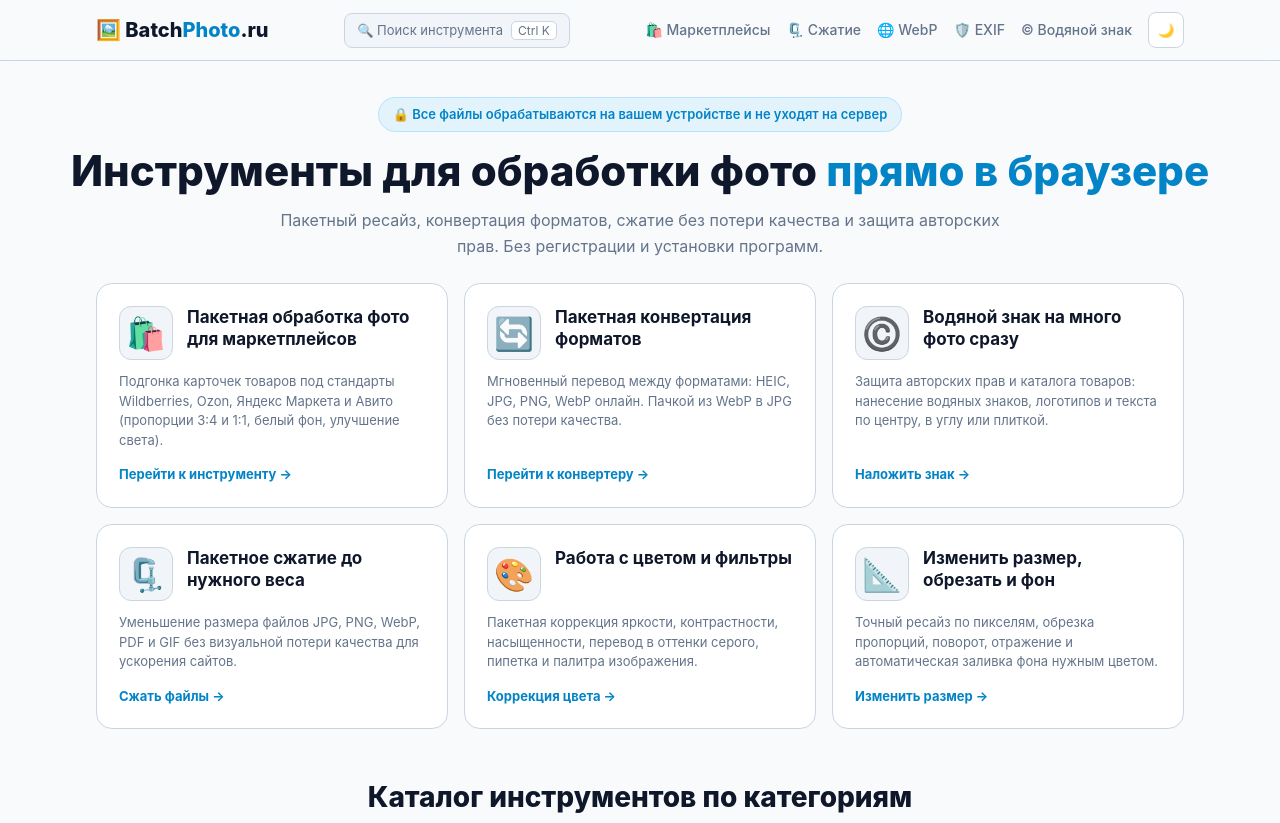
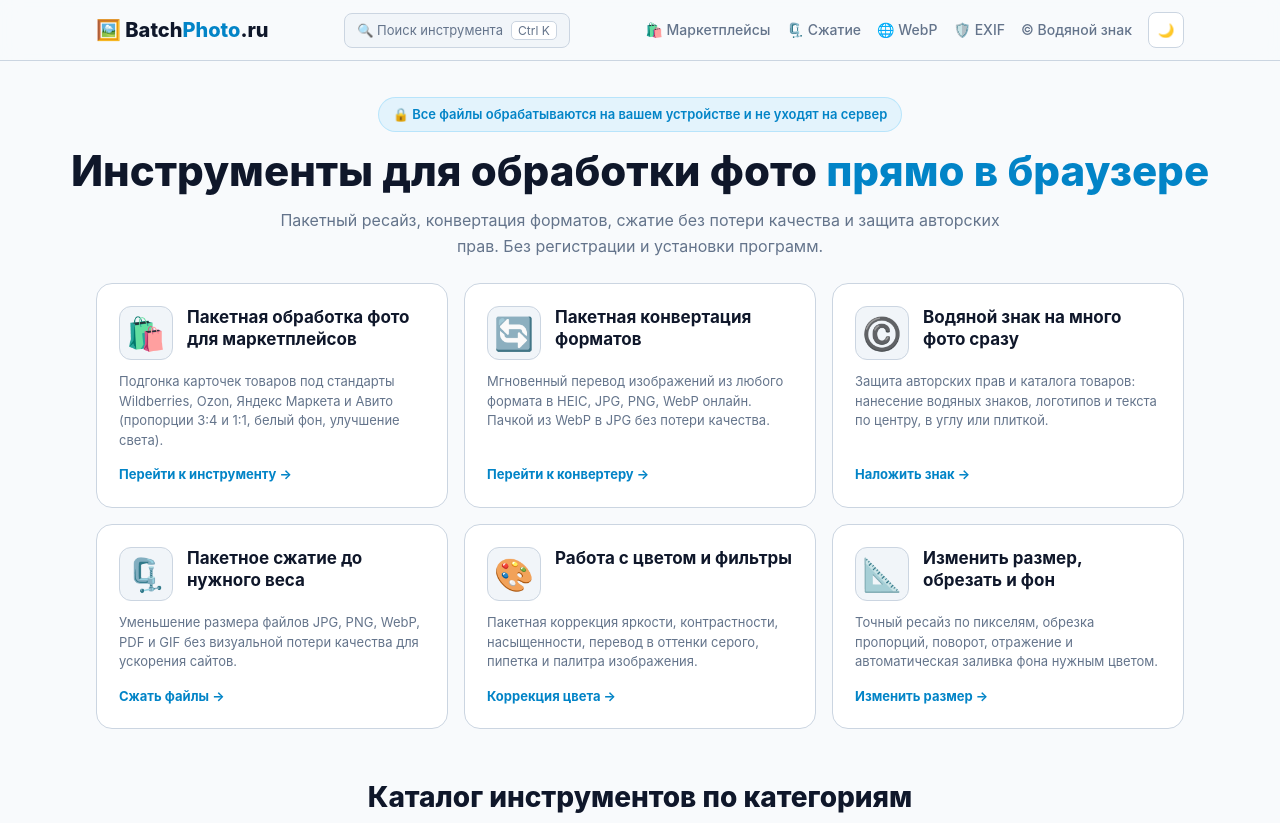
Before and after one commit to sergiustt98745-dev/batchphoto, a plain HTML site: page index.html in a window 1280 px wide. Shown: the top 823 px of the page. Drawn offline with Linux system fonts and the light colour scheme.

Commit message:
Update index.html

```diff
--- a/index.html
+++ b/index.html
@@ -73,7 +73,7 @@
                             <div class="ficon">🔄</div>
                             <h3>Пакетная конвертация форматов</h3>
                         </div>
-                        <p>Мгновенный перевод между форматами: HEIC, JPG, PNG, WebP онлайн. Пачкой из WebP в JPG без потери качества.</p>
+                        <p>Мгновенный перевод изображений из любого формата в HEIC, JPG, PNG, WebP онлайн. Пачкой из WebP в JPG без потери качества.</p>
                     </div>
                     <div class="action-arrow">Перейти к конвертеру →</div>
                 </div>
```
